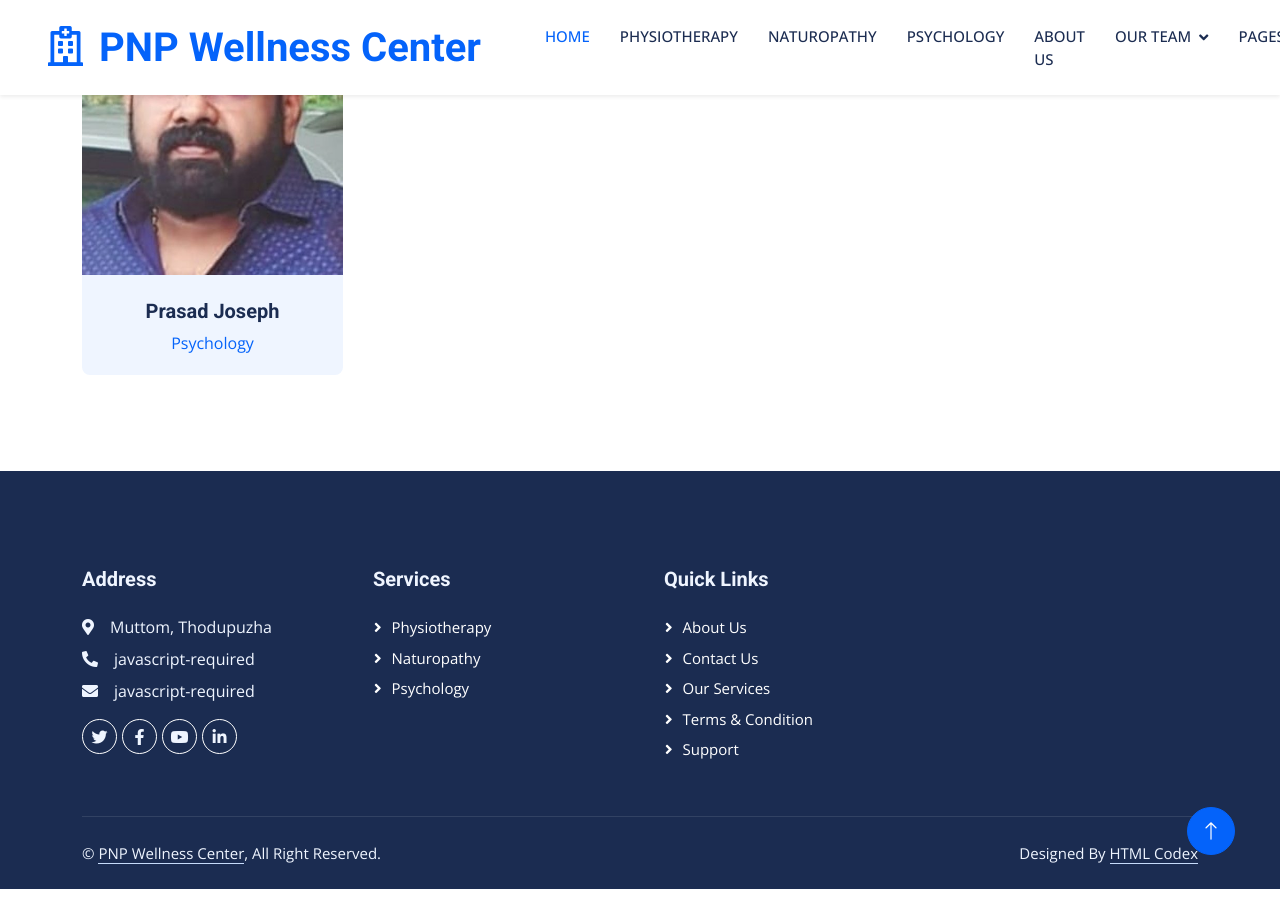
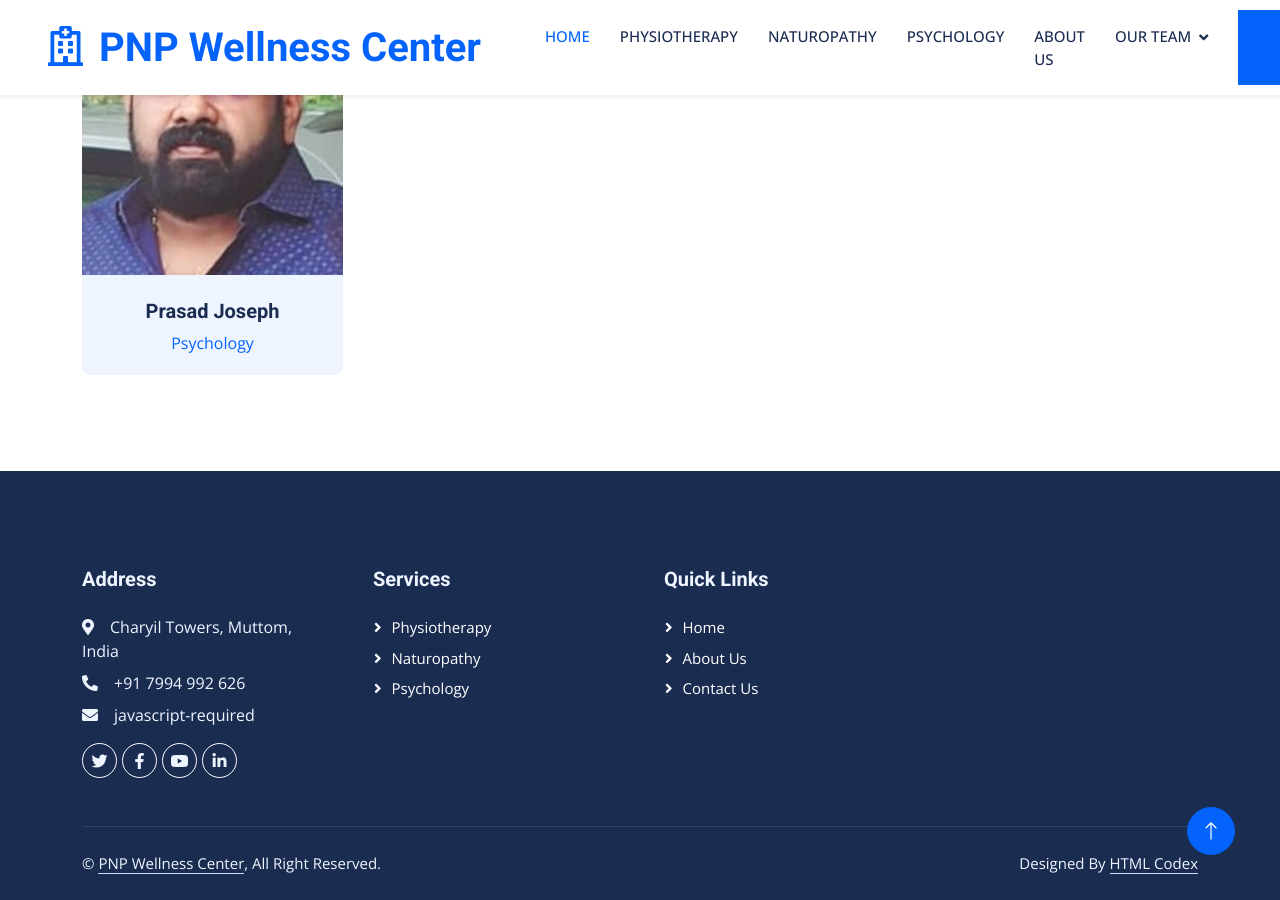
Before and after one commit to betsyrosethomas/betsyrosethomas.github.io, a Jekyll site: the page built from index.html, in a window 1280 px wide and 900 px high, scrolled down 3503 px. Built offline with Jekyll 4.4.1, drawn with Linux system fonts in a browser that asks for light colours; nearby versions of some CDN libraries; some of the changed text lies outside the part shown.

Commit message:
added clinic data json

```diff
--- a/_includes/footer.html
+++ b/_includes/footer.html
@@ -5,8 +5,8 @@
             <div class="row g-5">
                 <div class="col-lg-3 col-md-6">
                     <h5 class="text-light mb-4">Address</h5>
-                    <p class="mb-2"><i class="fa fa-map-marker-alt me-3"></i>Muttom, Thodupuzha</p>
-                    <p class="mb-2"><i class="fa fa-phone-alt me-3"></i><span class="pnp-phone">javascript-required</span></p>
+                    <p class="mb-2"><i class="fa fa-map-marker-alt me-3"></i>{{ site.data.clinic.address-short }}</p>
+                    <p class="mb-2"><i class="fa fa-phone-alt me-3"></i><span class="pnp-phone">{{ site.data.clinic.phone1 }}</span></p>
                     <p class="mb-2"><i class="fa fa-envelope me-3"></i><span class="pnp-email">javascript-required</span></p>
                     <div class="d-flex pt-2">
                         <a class="btn btn-outline-light btn-social rounded-circle" href=""><i class="fab fa-twitter"></i></a>
@@ -23,11 +23,9 @@
                 </div>
                 <div class="col-lg-3 col-md-6">
                     <h5 class="text-light mb-4">Quick Links</h5>
-                    <a class="btn btn-link" href="">About Us</a>
-                    <a class="btn btn-link" href="">Contact Us</a>
-                    <a class="btn btn-link" href="">Our Services</a>
-                    <a class="btn btn-link" href="">Terms & Condition</a>
-                    <a class="btn btn-link" href="">Support</a>
+                    <a class="btn btn-link" href="{{ site.baseurl }}/index.html">Home</a>
+                    <a class="btn btn-link" href="{{ site.baseurl }}/about.html">About Us</a>
+                    <a class="btn btn-link" href="{{ site.baseurl }}/contact.html">Contact Us</a>
                 </div>
                 <div class="col-lg-3 col-md-6">
 
--- a/_includes/header.html
+++ b/_includes/header.html
@@ -13,17 +13,17 @@
             <div class="col-lg-7 px-5 text-start">
                 <div class="h-100 d-inline-flex align-items-center py-3 me-4">
                     <small class="fa fa-map-marker-alt text-primary me-2"></small>
-                    <small>Charyil Towers, Muttom, India</small>
+                    <small>{{ site.data.clinic.address-short }}</small>
                 </div>
                 <div class="h-100 d-inline-flex align-items-center py-3">
                     <small class="far fa-clock text-primary me-2"></small>
-                    <small>Mon - Sat : 09.00 AM - 05.00 PM</small>
+                    <small>{{ site.data.clinic.opening-hours }}</small>
                 </div>
             </div>
             <div class="col-lg-5 px-5 text-end">
                 <div class="h-100 d-inline-flex align-items-center py-3 me-4">
                     <small class="fa fa-phone-alt text-primary me-2"></small>
-                    <small>+012 345 6789</small>
+                    <small>{{ site.data.clinic.phone1 }}</small>
                 </div>
                 <div class="h-100 d-inline-flex align-items-center">
                     <a class="btn btn-sm-square rounded-circle bg-white text-primary me-1" href=""><i class="fab fa-facebook-f"></i></a>
@@ -64,6 +64,7 @@
                     </div>
                 </div>
 
+                <!--
                 <div class="nav-item dropdown">
                     <a href="#" class="nav-link dropdown-toggle" data-bs-toggle="dropdown">Pages</a>
                     <div class="dropdown-menu rounded-0 rounded-bottom m-0">
@@ -74,6 +75,7 @@
                         <a href="{{ site.baseurl }}/404.html" class="dropdown-item">404 Page</a>
                     </div>
                 </div>
+                 -->
 
             </div>
             <a href="{{ site.baseurl }}/contact.html" class="btn btn-primary rounded-0 py-4 px-lg-5 d-none d-lg-block">Contact us<i class="fa fa-arrow-right ms-3"></i></a>
--- a/index.html
+++ b/index.html
@@ -168,7 +168,7 @@ layout: default
                 <div class="col-lg-3 col-md-6 wow fadeInUp" data-wow-delay="0.5s">
                     <div class="team-item position-relative rounded overflow-hidden">
                         <div class="overflow-hidden">
-                            <img class="img-fluid" src="img/{{ person.photo }}" alt="">
+                            <img class="img-fluid" src="{{ site.baseurl }}/img/{{ person.photo }}" alt="">
                         </div>
                         <div class="team-text bg-light text-center p-4">
                             <h5>{{ person.name }}</h5>
```
Also changed, not shown: 404.html (+31 -19 lines), _data/clinic.json (added, +7 -0 lines).
